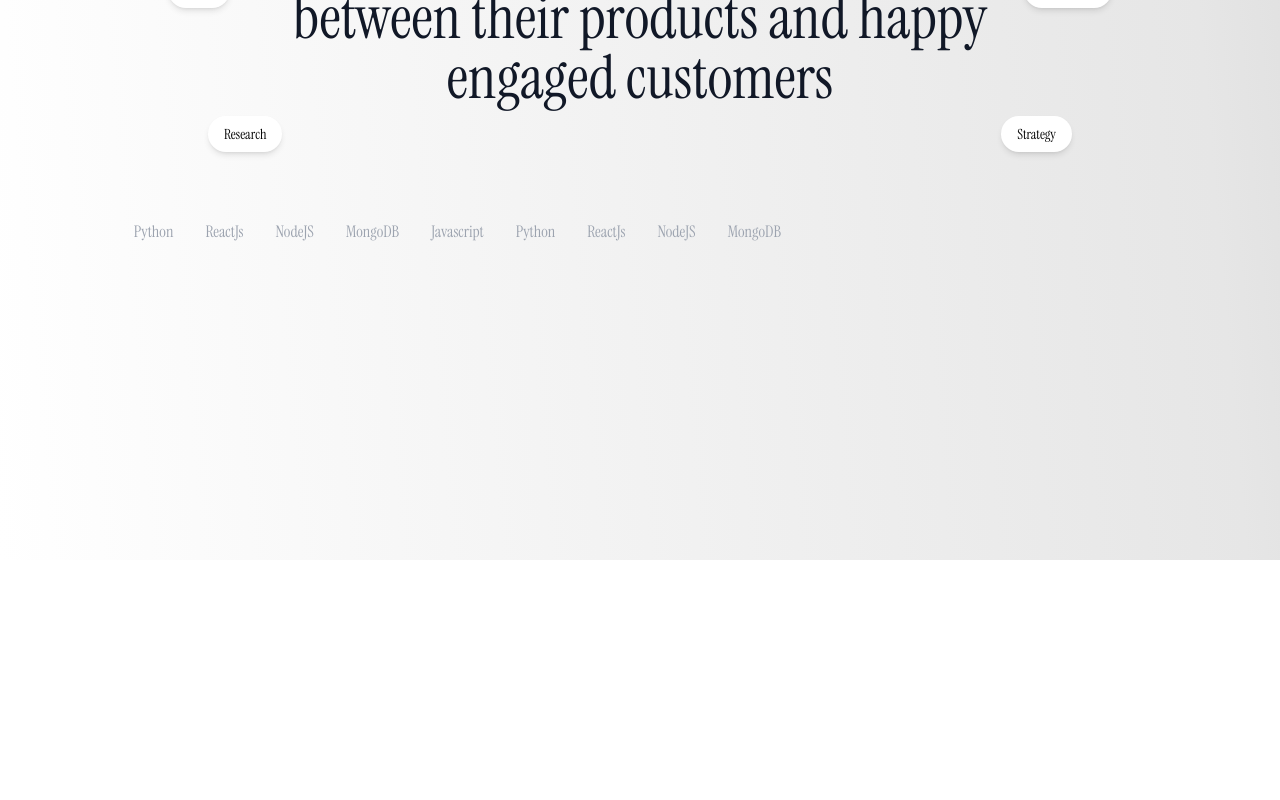
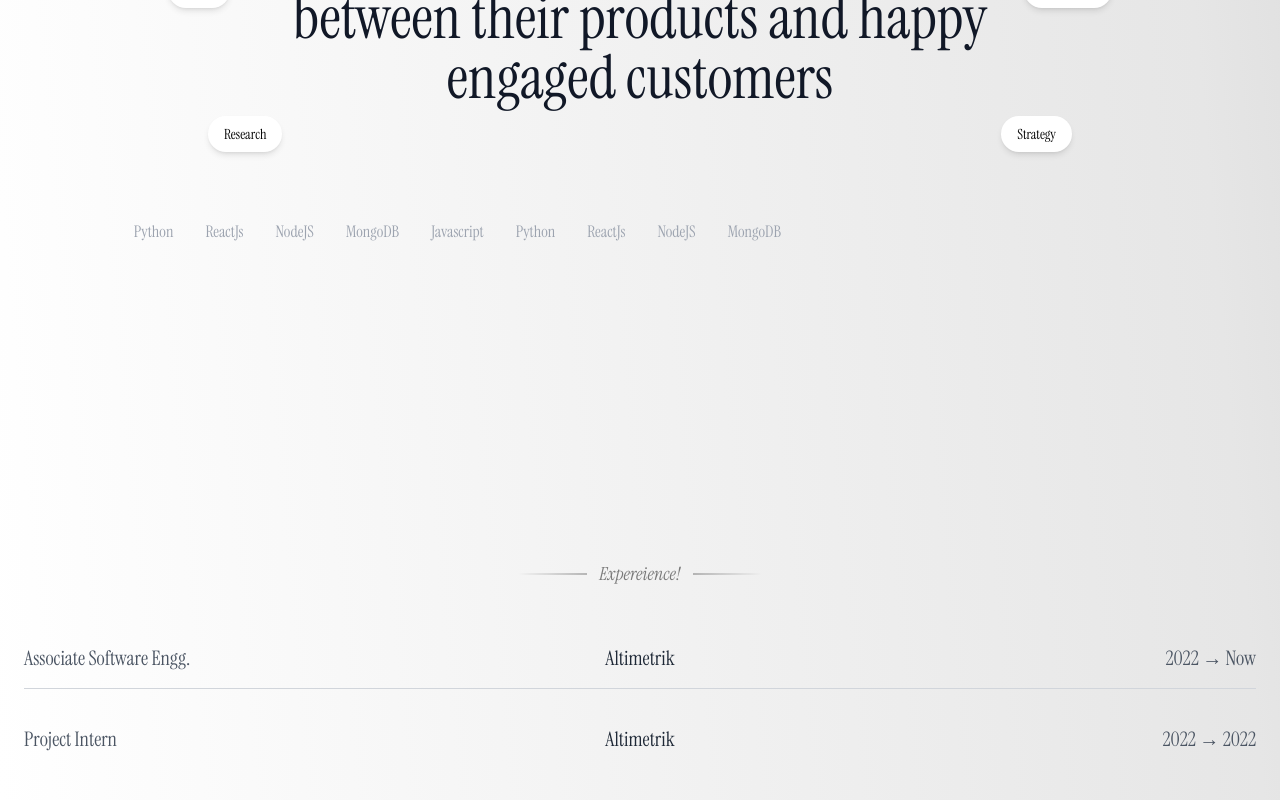
Before and after one commit to Chetan-B-B/cbbportfolio, a React (Vite) app: page / in a window 1280 px wide. Shown: the part 2844-3644 px from the top of the page. Before the commit the page ends 3404 px from the top, so only its background shows below. Built offline with nearby package versions, Linux system fonts and the light colour scheme; a web font is replaced by a local one.

Commit message:
Experience page is done

```diff
--- a/src/App.jsx
+++ b/src/App.jsx
@@ -1,4 +1,5 @@
 import About from "./components/About/About";
+import Experience from "./components/Experience/Experience";
 import Hero from "./components/Hero/Hero";
 import Nav from "./components/Nav/Nav";
 import Work from "./components/work/work";
@@ -6,11 +7,12 @@ import Work from "./components/work/work";
 export default function App() {
   // BG image is applied at the body
   return (
-    <main className="max-w-7xl mx-auto ">
+    <main className="mx-auto max-w-7xl ">
       <Nav />
       <Hero />
       <Work />
       <About />
+      <Experience/>
     </main>
   );
 }
--- /dev/null
+++ b/src/components/Experience/Experience.jsx
@@ -0,0 +1,43 @@
+const Experience = () => {
+    const experiences = [
+      { role: "Associate Software Engg. ", company: "Altimetrik", duration: "2022 → Now" },
+      { role: "Project Intern", company: "Altimetrik", duration: "2022 → 2022" },
+    ];
+
+    return (
+      <section id="experience" className="px-6 min-h-60 font-portfolio">
+        <div className="mx-auto max-w-7xl">
+          {/* Section Header */}
+          <div className="text-center">
+          <div className="flex items-center justify-center space-x-3">
+                    <div className=" bg-gradient-to-r from-gray-600/0 to-black/50  h-[2px] w-[69px] overflow-hidden opacity-50"/>
+                    <p className="text-lg italic font-normal  text-[#00000080]">Expereience!</p>
+
+                        <div className="bg-gradient-to-l from-gray-600/0 to-black/50 h-[2px] w-[69px] overflow-hidden opacity-50" />
+                    </div>
+          </div>
+
+          {/* Experience List */}
+          <div className="mt-10 space-y-5">
+            {experiences.map((exp, index) => (
+              <div
+                key={index}
+                    className="grid items-center grid-cols-1 py-4 text-xl font-medium capitalize border-b border-gray-300 md:grid-cols-3 last:border-none"
+              >
+                {/* Role */}
+                <p className="text-gray-600">{exp.role}</p>
+
+                {/* Company */}
+                <p className="text-gray-800 md:justify-self-center">{exp.company}</p>
+
+                {/* Duration */}
+                <p className="text-gray-600 md:justify-self-end">{exp.duration}</p>
+              </div>
+            ))}
+          </div>
+        </div>
+      </section>
+    );
+  };
+
+  export default Experience;
```
